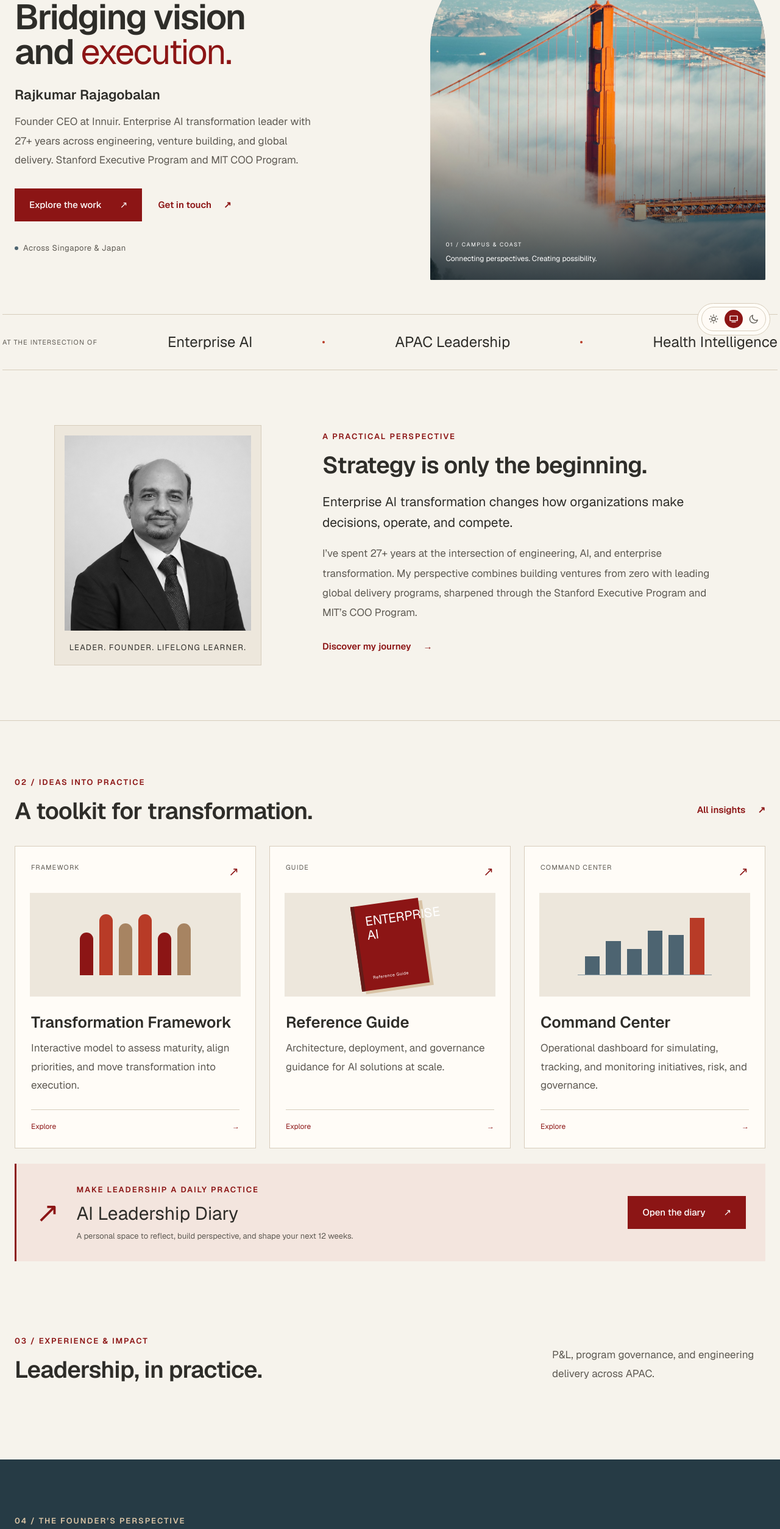
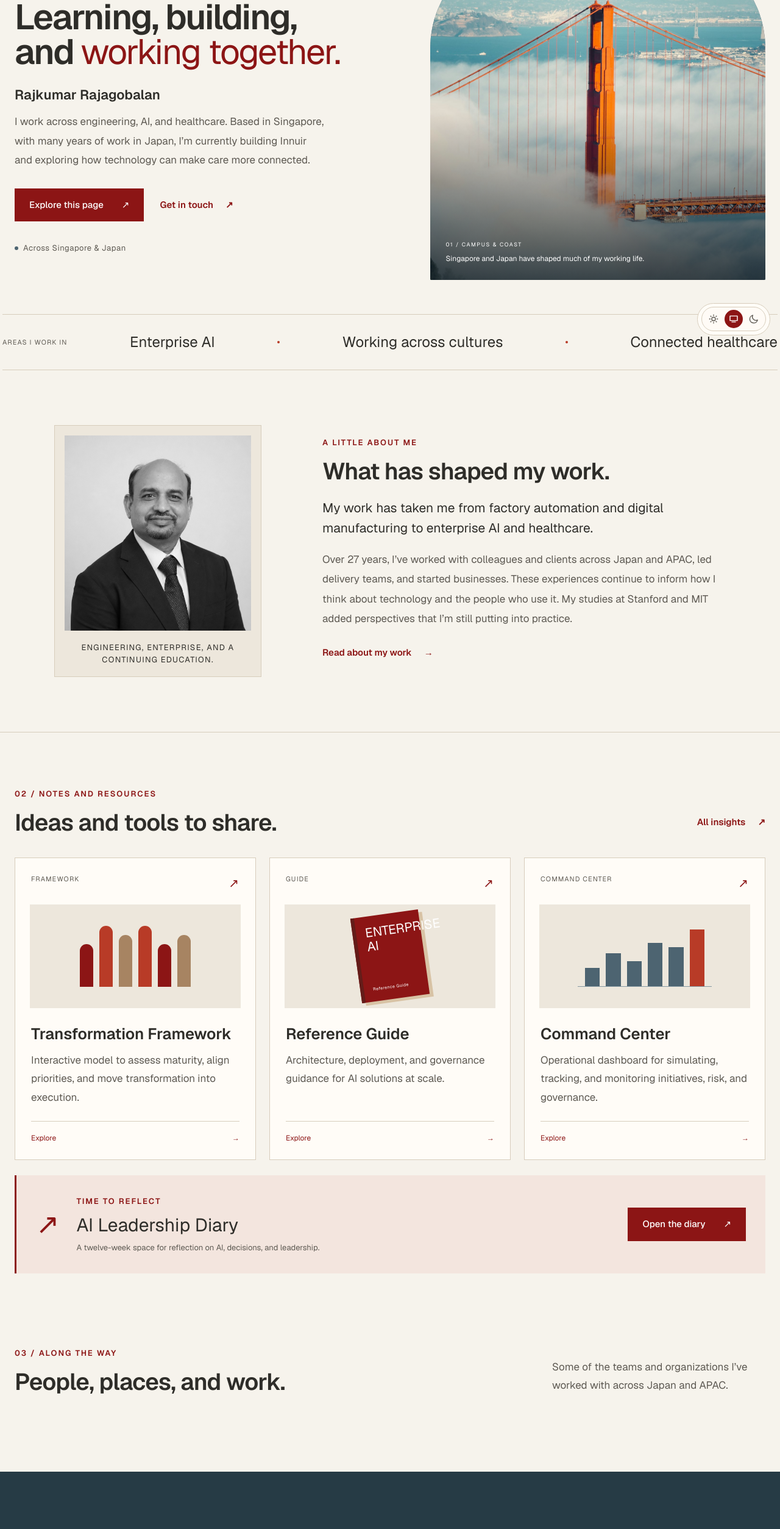
Before and after one commit to nuvear/project_kakehasi_raj_site, a Next.js app in the folder apps/web/: page /diary in a window 1280 px wide. Shown: the part 234-2741 px from the top of the page at 61% size. Built offline with nearby package versions, Linux system fonts and the light colour scheme; a web font is replaced by a local one.

Commit message:
Reframe English profile as a grounded personal introduction

```diff
--- a/apps/web/app/[locale]/page.tsx
+++ b/apps/web/app/[locale]/page.tsx
@@ -277,11 +277,11 @@ export async function generateMetadata({
   const title =
     locale === "ja"
       ? "ラジクマール・ラジャゴバラン - エグゼクティブプロフィール"
-      : "Rajkumar Rajagobalan - Executive Profile";
+      : "Rajkumar Rajagobalan | About me";
   const description =
     locale === "ja"
       ? "エンタープライズAI変革のリーダー、ヘルステック創業者、Stanford GSBおよびMITアルムナイ。"
-      : "Enterprise AI Transformation Leader, HealthTech Founder, Stanford GSB Alumni, and MIT Alumni.";
+      : "A personal introduction to Rajkumar Rajagobalan: engineering, enterprise AI, healthcare, and the work and learning that connect them.";
 
   return {
     title,
@@ -365,16 +365,16 @@ export default async function HomePage({ params }: PageProps) {
           "A CxO-facing profile for Singapore and Japan: AI transformation, HealthTech founding, and operating leadership.",
         experienceTitle: "Executive Delivery Record",
         experienceSummary:
-          "P&L, program governance, and engineering delivery across APAC.",
+          "Some of the teams and organizations I’ve worked with across Japan and APAC.",
         educationTitle: "Strategic Education",
         educationSummary:
-          "Stanford, MIT, Shizuoka, and management foundations connecting strategy, operations, and engineering.",
+          "From physics and engineering to management and leadership, these studies have given me different ways to look at problems.",
         credentialsTitle: "Credential Stack",
         credentialsSummary:
           "Leadership, operations, applied AI, IoT, blockchain, and data science credentials.",
         venturesTitle: "Founder Work",
         venturesSummary:
-          "Health intelligence, IoT, AR/VR, and digital engineering ventures.",
+          "Different ventures, connected by an interest in how technology can be useful in everyday life.",
         insightsTitle: "AI Transformation System",
         insightsSummary:
           "A framework, guide, and command center for board-to-delivery execution.",
@@ -583,7 +583,7 @@ export default async function HomePage({ params }: PageProps) {
       <CampusHome
         locale={locale}
         slides={slides}
-        summary={isJa ? copy.profileSummary : "Founder CEO at Innuir. Enterprise AI transformation leader with 27+ years across engineering, venture building, and global delivery. Stanford Executive Program and MIT COO Program."}
+        summary={isJa ? copy.profileSummary : "I work across engineering, AI, and healthcare. Based in Singapore, with many years of work in Japan, I’m currently building Innuir and exploring how technology can make care more connected."}
       />
     </div>
   );
--- a/apps/web/components/CampusHome.tsx
+++ b/apps/web/components/CampusHome.tsx
@@ -31,17 +31,23 @@ export default function CampusHome({
   if (!ja) {
     experience.items = experience.items.map((item) => {
       if (item.href.includes("capgemini")) return { ...item,
-        summary: "Led a €160M delivery portfolio across APAC and Japan: 320+ projects, 35.4% profit margins, and client satisfaction of 4.5/5. Drove Altran Engineering’s post-acquisition integration, predictive-maintenance AI, and expansion into aerospace, healthcare, and heavy industries." };
+        summary: "At Capgemini Engineering, I was responsible for a €160M delivery portfolio across APAC and Japan. I worked with teams on more than 320 projects, including the integration of Altran Engineering and the use of AI in predictive maintenance." };
       if (item.href.includes("eli-lilly")) return { ...item,
-        summary: "Led the Eli Lilly Co-Innovation Lab, delivering 42 innovation initiatives and transitioning nine into production within 18 months." };
+        summary: "I led the HCL and Eli Lilly Co-Innovation Lab, where our teams explored 42 initiatives and brought nine into production within 18 months." };
+      if (item.href.includes("mahindra-satyam")) return { ...item,
+        summary: "I worked with Pfizer Japan and Mahindra Satyam to build and grow the team supporting Pfizer’s business applications." };
+      if (item.href.includes("dassault")) return { ...item,
+        summary: "At Dassault Systèmes DELMIA, I worked on digital manufacturing projects with Toyota and other industrial clients in Japan." };
+      if (item.href.includes("ys-inc")) return { ...item,
+        summary: "My work at Y.S Inc involved designing and programming factory automation systems for electro-ceramics manufacturing in Japan." };
       return item;
     });
     ventures.items = ventures.items.map((item) => {
       if (item.href.includes("nuvear") || item.href.includes("innuir")) return { ...item,
         title: "Innuir", visualLabel: "Founder CEO · October 2025–present · Singapore",
-        summary: "Building a longitudinal patient identity platform for continuity across healthcare providers. Leading strategy, product roadmap, and go-to-market, with privacy-first consent, auditable data sharing, and AI-enabled connected care." };
+        summary: "I’m building Innuir to help people maintain a connected health history as they move between care providers. The work brings together patient identity, consent, and AI, with privacy and responsible data sharing built into the approach." };
       if (item.href.includes("aagnaa")) return { ...item,
-        summary: "Founded an IoT and AR/VR retail venture, raised $700K, secured patents, and pioneered real-time personalization." };
+        summary: "I founded AAGNAA to explore how IoT and AR/VR could make retail experiences more personal. The venture raised $700K and secured patents for its work." };
       return item;
     });
   }
@@ -57,7 +63,7 @@ export default function CampusHome({
             <p className="campus-eyebrow">
               {ja
                 ? "リーダーシップ・テクノロジー・変革"
-                : "Leadership · Technology · Transformation"}
+                : "Engineer · Founder · Learner"}
             </p>
             <h1 id="hero-title">
               {ja ? (
@@ -68,9 +74,9 @@ export default function CampusHome({
                 </>
               ) : (
                 <>
-                  Bridging vision
+                  Learning, building,
                   <br />
-                  and <em>execution.</em>
+                  and <em>working together.</em>
                 </>
               )}
             </h1>
@@ -80,7 +86,7 @@ export default function CampusHome({
             <p className="campus-hero-summary">{summary}</p>
             <div className="campus-actions">
               <a className="campus-button" href="#insights">
-                {ja ? "AI変革を探る" : "Explore the work"}
+                {ja ? "AI変革を探る" : "Explore this page"}
                 <span aria-hidden="true">↗</span>
               </a>
               <a className="campus-text-link" href="mailto:raj@innuir.com">
@@ -111,19 +117,19 @@ export default function CampusHome({
               <span>
                 {ja
                   ? "視点をつなぐ。可能性を広げる。"
-                  : "Connecting perspectives. Creating possibility."}
+                  : "Singapore and Japan have shaped much of my working life."}
               </span>
             </figcaption>
           </figure>
         </section>
         <div className="campus-context">
-          <span>{ja ? "戦略と実践の接点" : "At the intersection of"}</span>
+          <span>{ja ? "戦略と実践の接点" : "Areas I work in"}</span>
           <strong>{ja ? "エンタープライズAI" : "Enterprise AI"}</strong>
           <i />
-          <strong>{ja ? "APACリーダーシップ" : "APAC Leadership"}</strong>
+          <strong>{ja ? "APACリーダーシップ" : "Working across cultures"}</strong>
           <i />
           <strong>
-            {ja ? "ヘルスインテリジェンス" : "Health Intelligence"}
+            {ja ? "ヘルスインテリジェンス" : "Connected healthcare"}
           </strong>
         </div>
         <section
@@ -141,30 +147,30 @@ export default function CampusHome({
             <span>
               {ja
                 ? "リーダー・創業者・学び続ける人"
-                : "Leader. Founder. Lifelong learner."}
+                : "Engineering, enterprise, and a continuing education."}
             </span>
           </div>
           <div>
             <p className="campus-eyebrow">
-              {ja ? "私の視点" : "A practical perspective"}
+              {ja ? "私の視点" : "A little about me"}
             </p>
             <h2 id="perspective-title">
               {ja
                 ? "戦略を描き、人と事業を動かす。"
-                : "Strategy is only the beginning."}
+                : "What has shaped my work."}
             </h2>
             <p className="campus-lead">
               {ja
                 ? "企業の変革には、技術だけでなく、人、意思決定、そして実行の仕組みが必要です。"
-                : "Enterprise AI transformation changes how organizations make decisions, operate, and compete."}
+                : "My work has taken me from factory automation and digital manufacturing to enterprise AI and healthcare."}
             </p>
             <p>
               {ja
                 ? "APACのエンタープライズデリバリーからヘルステックの創業まで。StanfordとMITでの学びを、事業の現場での実践につなげています。"
-                : "I’ve spent 27+ years at the intersection of engineering, AI, and enterprise transformation. My perspective combines building ventures from zero with leading global delivery programs, sharpened through the Stanford Executive Program and MIT’s COO Program."}
+                : "Over 27 years, I’ve worked with colleagues and clients across Japan and APAC, led delivery teams, and started businesses. These experiences continue to inform how I think about technology and the people who use it. My studies at Stanford and MIT added perspectives that I’m still putting into practice."}
             </p>
             <a className="campus-text-link" href="#experience">
-              {ja ? "これまでの歩み" : "Discover my journey"}
+              {ja ? "これまでの歩み" : "Read about my work"}
               <span aria-hidden="true">→</span>
             </a>
           </div>
@@ -177,10 +183,10 @@ export default function CampusHome({
           <div className="campus-section-heading">
             <div>
               <p className="campus-eyebrow">
-                02 / {ja ? "アイデアから実行へ" : "Ideas into practice"}
+                02 / {ja ? "アイデアから実行へ" : "Notes and resources"}
               </p>
               <h2 id="work-title">
-                {ja ? "AI変革のための道具。" : "A toolkit for transformation."}
+                {ja ? "AI変革のための道具。" : "Ideas and tools to share."}
               </h2>
             </div>
             <Link className="campus-text-link" href={`/${locale}/insights`}>
@@ -240,13 +246,13 @@ export default function CampusHome({
               <p className="campus-eyebrow">
                 {ja
                   ? "リーダーシップを、日々の習慣に"
-                  : "Make leadership a daily practice"}
+                  : "Time to reflect"}
               </p>
               <h3>AI Leadership Diary</h3>
               <p>
                 {ja
                   ? "12週間の振り返りで、AI変革への視点を深める。"
-                  : "A personal space to reflect, build perspective, and shape your next 12 weeks."}
+                  : "A twelve-week space for reflection on AI, decisions, and leadership."}
               </p>
             </div>
             <span className="campus-button">
@@ -263,10 +269,10 @@ export default function CampusHome({
           <div className="campus-section-heading">
             <div>
               <p className="campus-eyebrow">
-                03 / {ja ? "実行実績" : "Experience & impact"}
+                03 / {ja ? "実行実績" : "Along the way"}
               </p>
               <h2 id="experience-title">
-                {ja ? "実践が築いた視点。" : "Leadership, in practice."}
+                {ja ? "実践が築いた視点。" : "People, places, and work."}
               </h2>
             </div>
             <p>{experience.summary}</p>
@@ -294,10 +300,10 @@ export default function CampusHome({
             <div className="campus-section-heading">
               <div>
                 <p className="campus-eyebrow">
-                  04 / {ja ? "創業活動" : "The founder’s perspective"}
+                  04 / {ja ? "創業活動" : "Building ventures"}
                 </p>
                 <h2>
-                  {ja ? "可能性を、事業に。" : "Building what comes next."}
+                  {ja ? "可能性を、事業に。" : "What I’m building—and have built."}
                 </h2>
               </div>
               <p>{ventures.summary}</p>
@@ -309,7 +315,7 @@ export default function CampusHome({
                   <h3>{item.title}</h3>
                   <p>{item.summary}</p>
                   <span className="campus-text-link">
-                    {ja ? "ベンチャーを見る" : "Discover the venture"}
+                    {ja ? "ベンチャーを見る" : "Read about the venture"}
                     <span aria-hidden="true">↗</span>
                   </span>
                 </Link>
@@ -325,10 +331,10 @@ export default function CampusHome({
           <div className="campus-section-heading">
             <div>
               <p className="campus-eyebrow">
-                05 / {ja ? "学びの基盤" : "Foundations & perspective"}
+                05 / {ja ? "学びの基盤" : "Education"}
               </p>
               <h2 id="education-title">
-                {ja ? "学び続ける、という原動力。" : "Always a student."}
+                {ja ? "学び続ける、という原動力。" : "Places I’ve learned."}
               </h2>
             </div>
             <p>{education.summary}</p>
@@ -359,7 +365,7 @@ export default function CampusHome({
                 06 / {ja ? "専門性" : "Continuing development"}
               </p>
               <h2>
-                {ja ? "知識を、実践につなぐ。" : "Knowledge with purpose."}
+                {ja ? "知識を、実践につなぐ。" : "Continuing to learn."}
               </h2>
             </div>
             <Link href={`/${locale}/credentials`} className="campus-text-link">
@@ -378,7 +384,7 @@ export default function CampusHome({
           </div>
         </section>
       </main>
-      <SiteFooter locale={locale} />
+      <SiteFooter locale={locale} heading={ja ? undefined : "Always glad to connect."} />
     </>
   );
 }
--- a/apps/web/components/SiteFooter.tsx
+++ b/apps/web/components/SiteFooter.tsx
@@ -1,5 +1,5 @@
 import Link from "next/link";
-export default function SiteFooter({ locale }: { locale: string }) {
+export default function SiteFooter({ locale, heading }: { locale: string; heading?: string }) {
   const ja = locale === "ja";
   return (
     <footer className="campus-footer">
@@ -8,7 +8,7 @@ export default function SiteFooter({ locale }: { locale: string }) {
           <p className="campus-eyebrow">
             {ja ? "対話から、次の一歩へ" : "Start a conversation"}
           </p>
-          <h2>{ja ? "次の可能性を、共に。" : "Let’s build what’s next."}</h2>
+          <h2>{heading ?? (ja ? "次の可能性を、共に。" : "Let’s build what’s next.")}</h2>
           <a href="mailto:raj@innuir.com">
             raj@innuir.com <span aria-hidden="true">↗</span>
           </a>
```
Also changed, not shown: 1 other file (tests, documents, lock files or other folders).
